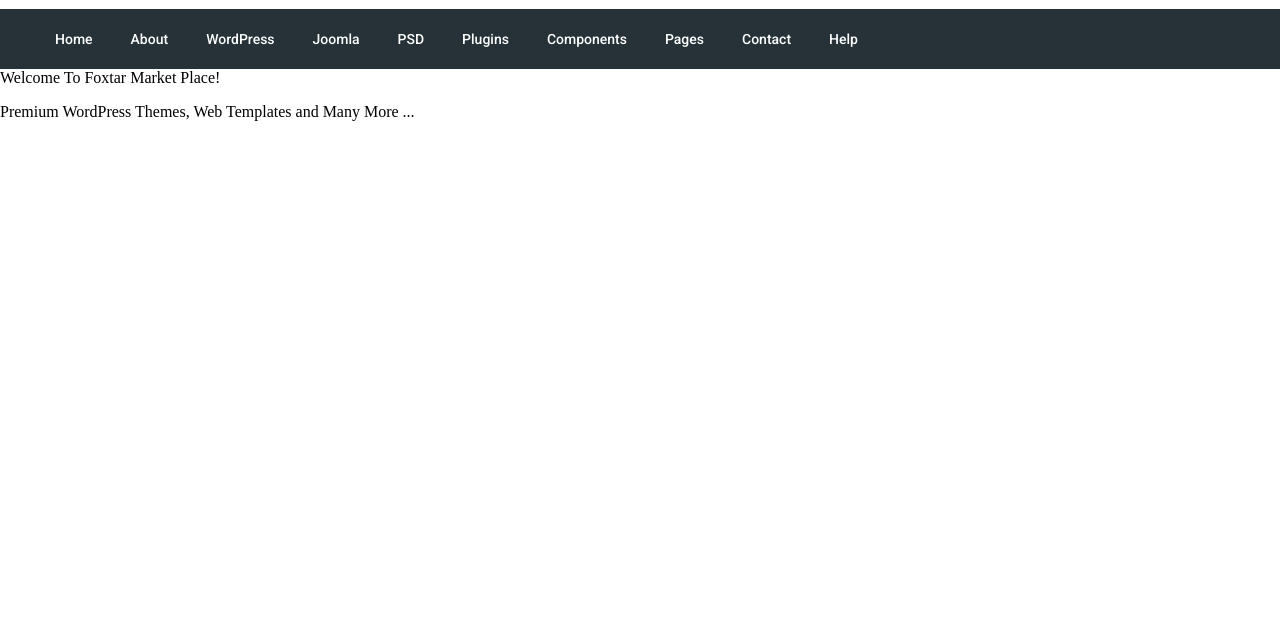
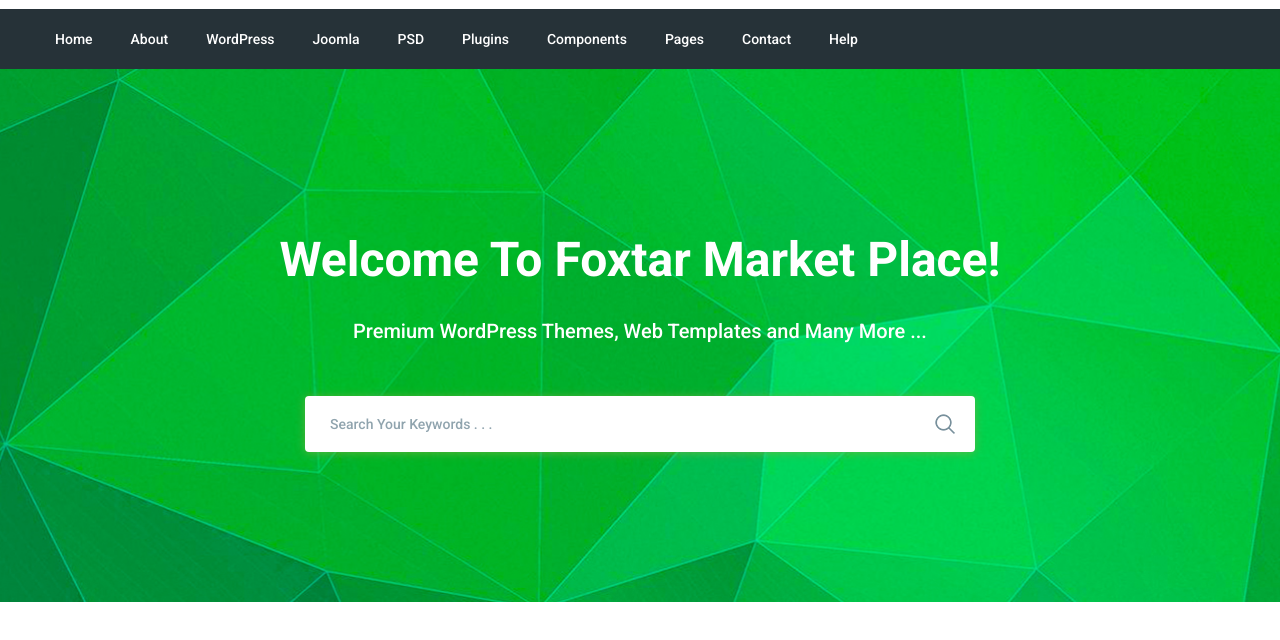
Before and after one commit to Yury1991Krasnov/Moderno, a website: page app/index.html in a window 1280 px wide. Shown: the part 82-722 px from the top of the page. Drawn offline with nearby package versions, Linux system fonts and the light colour scheme; files that its build step writes are made by us from their sources.

Commit message:
added search section

```diff
--- a/app/index.html
+++ b/app/index.html
@@ -73,10 +73,15 @@
     </nav>
   </header>
   <main>
-    <section class="search">
-      <div class="search__title">Welcome To Foxtar Market Place!</div>
-      <p class="search__text">Premium WordPress Themes, Web Templates and Many More ...</p>
-      <form action="" class="search-form"></form>
+    <section class="search" style="background-image: url(images/search__bg.jpg);">
+      <div class="search__title title">Welcome To Foxtar Market Place!</div>
+      <p class="search__text text">Premium WordPress Themes, Web Templates and Many More ...</p>
+      <form action="" class="search__form">
+        <input type="text" placeholder="Search Your Keywords . . ." required>
+        <button type="submit">
+          <img src="images/icons/search.png" alt="#">
+        </button>
+      </form>
     </section>
 
 
--- a/app/scss/_global.scss
+++ b/app/scss/_global.scss
@@ -23,8 +23,20 @@
   list-style: none;
 }
 
+body {
+  font-family: 'Roboto', sans-serif;
+}
+
 .container {
   max-width: 1200px;
   margin: 0 auto;
   padding: 0 15px;
 }
+
+.title {
+  font-weight: 700;
+}
+
+.text {
+ font-weight: 500;
+}
--- a/app/scss/style.scss
+++ b/app/scss/style.scss
@@ -96,3 +96,58 @@
     font-weight: 500;
   }
 }
+
+.search {
+  background-repeat: no-repeat;
+  background-size: cover;
+  background-position: center;
+  text-align: center;
+  min-height: 533px;
+  padding: 155px 0 100px;
+  color: white;
+
+  &__title {
+    font-size: 48px;
+    line-height: 72px;
+    margin-bottom: 10px;
+  }
+
+  &__text {
+    font-size: 20px;
+    line-height: 30px;
+    margin-bottom: 50px;
+  }
+
+  &__form {
+    max-width: 670px;
+    margin: 0 auto;
+    position: relative;
+    input {
+      width: 100%;
+      padding: 20px 60px 20px 25px;
+      color: #90a4ae;
+      height: 56px;
+      border: none;
+      font-size: 14px;
+      font-weight: 500;
+      border-radius: 4px;
+      box-shadow: 0px 1px 10px 0px rgba(124, 178, 64, 0.75);
+      outline: none;
+
+      &::placeholder {
+        color: #90a4ae;
+        font-weight: 500;
+      }
+
+
+    }
+
+    button {
+      position: absolute;
+      top: 17px;
+      right: 14px;
+      background-color: transparent;
+      border: none;
+    }
+  }
+}
```
Also changed, not shown: app/images/icons/search.png (added), app/images/icons/search.svg (added), app/images/search__bg.jpg (added).
